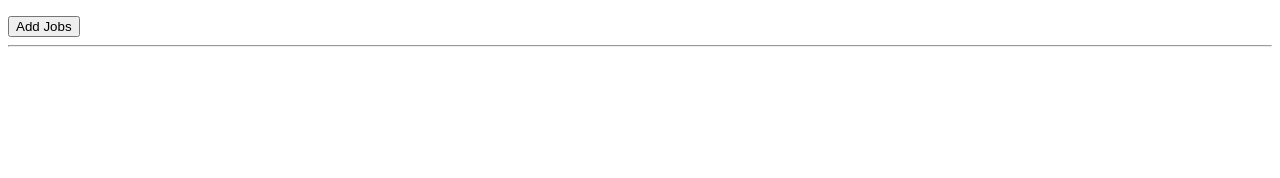
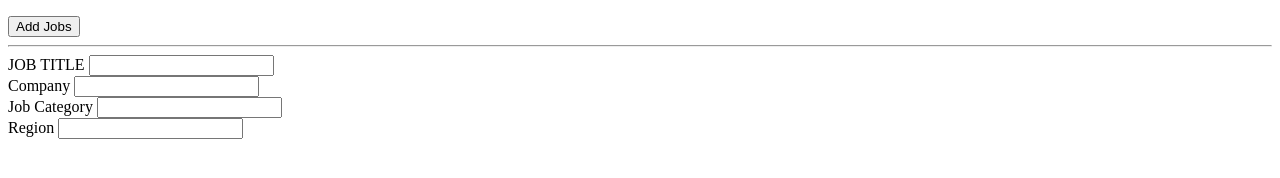
Before and after one commit to djsmacker01/Postgres_crud_ui, a plain HTML site: page index.html in a window 1280 px wide. Drawn offline with Linux system fonts and the light colour scheme.

Commit message:
modified index.html

```diff
--- a/index.html
+++ b/index.html
@@ -14,5 +14,24 @@
     <button id="addJobs">Add Jobs</button>
     <hr>
 
+    <div>
+        <label for="">JOB TITLE</label>
+        <input type="text" name="jobTitle" id="">
+    </div>
+
+     <div>
+        <label for="">Company</label>
+        <input type="text" name="company" id="">
+    </div>
+
+    <div>
+        <label for="">Job Category</label>
+        <input type="text" name="jobcategory" id="">
+    </div>
+
+    <div>
+        <label for="">Region</label>
+        <input type="text" name="region" id="">
+    </div>
 </body>
 </html>
```
